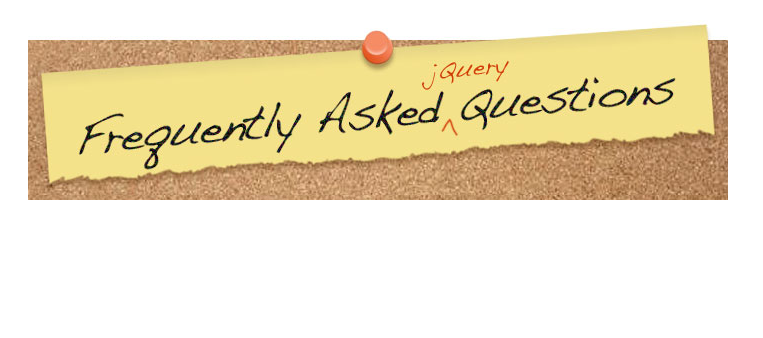
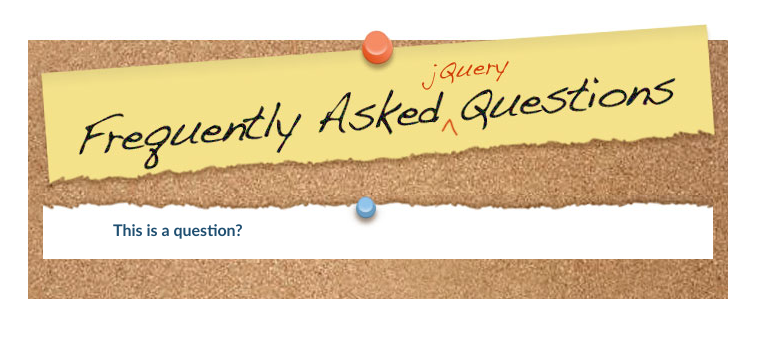
Before and after one commit to WebDevTuts/create_an_expandable_faq_listing_with_jquery, a plain HTML site: page index.html in a window 1280 px wide. Shown: the whole page, without its empty margins (0-763 px from the left). Drawn offline with Linux system fonts and the light colour scheme.

Commit message:
Create HTML for Q&A containers

```diff
--- a/index.html
+++ b/index.html
@@ -11,6 +11,12 @@
 
 		<div class="faq_container">
 			<img src="images/corkboard_heading.jpg"/>
+			<div class="faq">
+				<div class="faq_question">This is a question?</div>
+				<div class="faq_answer_container">
+					<div class="faq_answer">This is an answer.</div>
+				</div>
+			</div>
 		</div>
 
 	</body>
```
